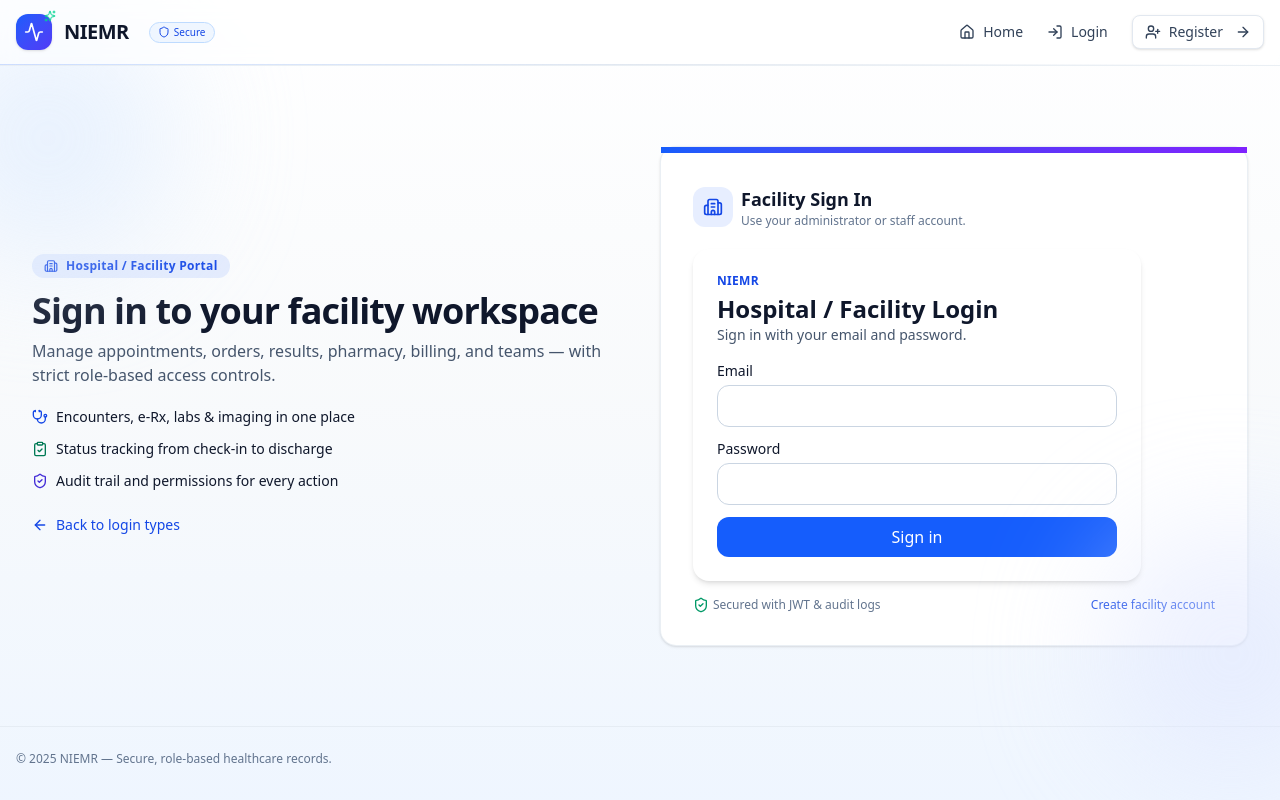
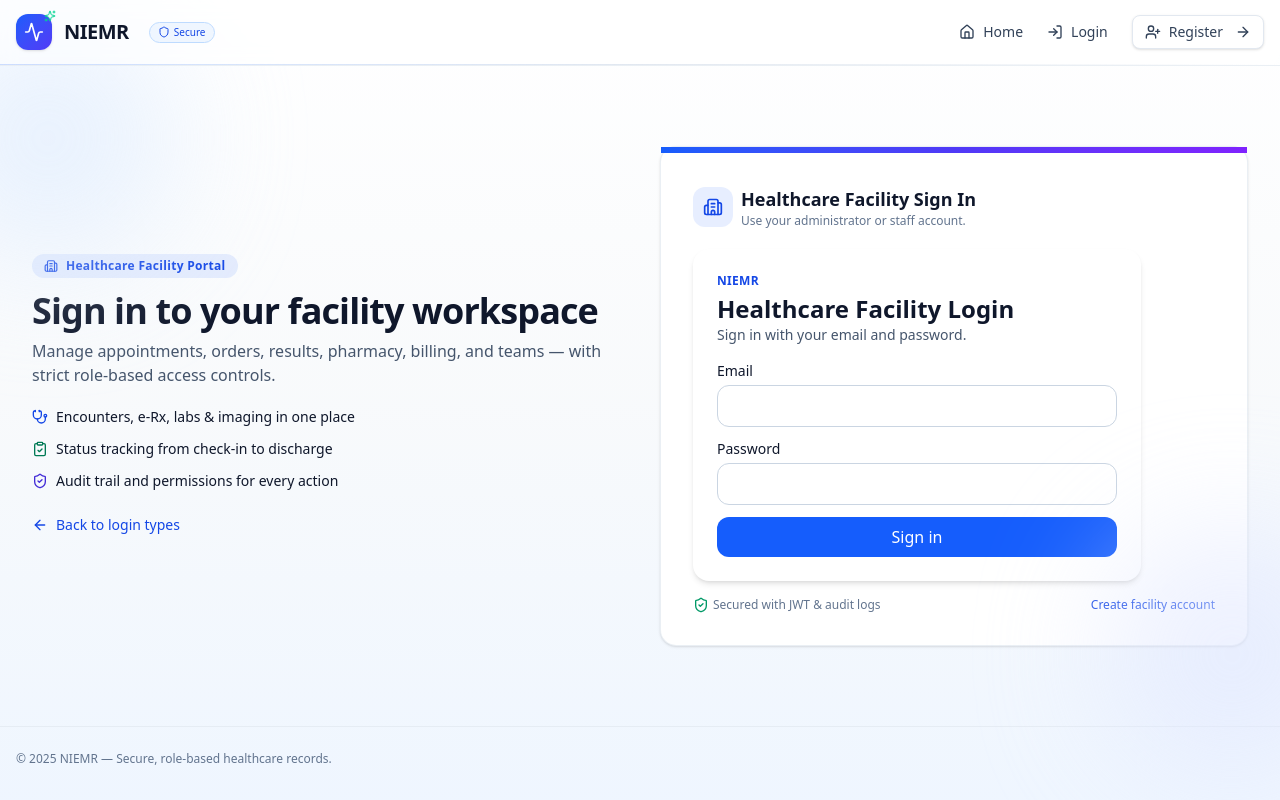
Before and after one commit to Whereisade/niemr-webapp, a Next.js app: page /login/facility in a window 1280 px wide. Shown: the top 800 px of the page. Built offline with nearby package versions, Linux system fonts and the light colour scheme.

Commit message:
FEAT: Changed name of facility on login and forms

```diff
--- a/app/login/facility/page.js
+++ b/app/login/facility/page.js
@@ -21,7 +21,7 @@ export default function FacilityLoginPage() {
         <div>
           <div className="inline-flex items-center gap-2 rounded-full bg-blue-600/10 px-3 py-1 text-xs font-semibold tracking-wide text-blue-700">
             <Building2 className="h-3.5 w-3.5" />
-            Hospital / Facility Portal
+            Healthcare Facility Portal
           </div>
 
           <h1 className="mt-3 text-3xl md:text-4xl font-semibold tracking-tight text-slate-900">
@@ -68,7 +68,7 @@ export default function FacilityLoginPage() {
                 </div>
                 <div>
                   <h2 className="text-lg font-semibold text-slate-900">
-                    Facility Sign In
+                    Healthcare Facility Sign In
                   </h2>
                   <p className="text-xs text-slate-500">
                     Use your administrator or staff account.
@@ -77,7 +77,7 @@ export default function FacilityLoginPage() {
               </div>
             </div>
 
-            <AuthForm role="Hospital / Facility" redirectTo="/facility" />
+            <AuthForm role="Healthcare Facility" redirectTo="/facility" />
 
             <div className="mt-4 flex items-center justify-between text-xs text-slate-500">
               <span className="inline-flex items-center gap-1">
--- a/app/login/page.js
+++ b/app/login/page.js
@@ -17,7 +17,7 @@ export default function LoginChooser() {
   const cards = [
     {
       href: "/login/facility",
-      title: "Hospital / Facility",
+      title: "Healthcare Facility",
       desc: "For healthcare facilities and clinics that manage multiple providers, appointments, and records securely.",
       icon: Building2,
       accent: "from-blue-600/10 to-blue-600/20 text-blue-700",
```
